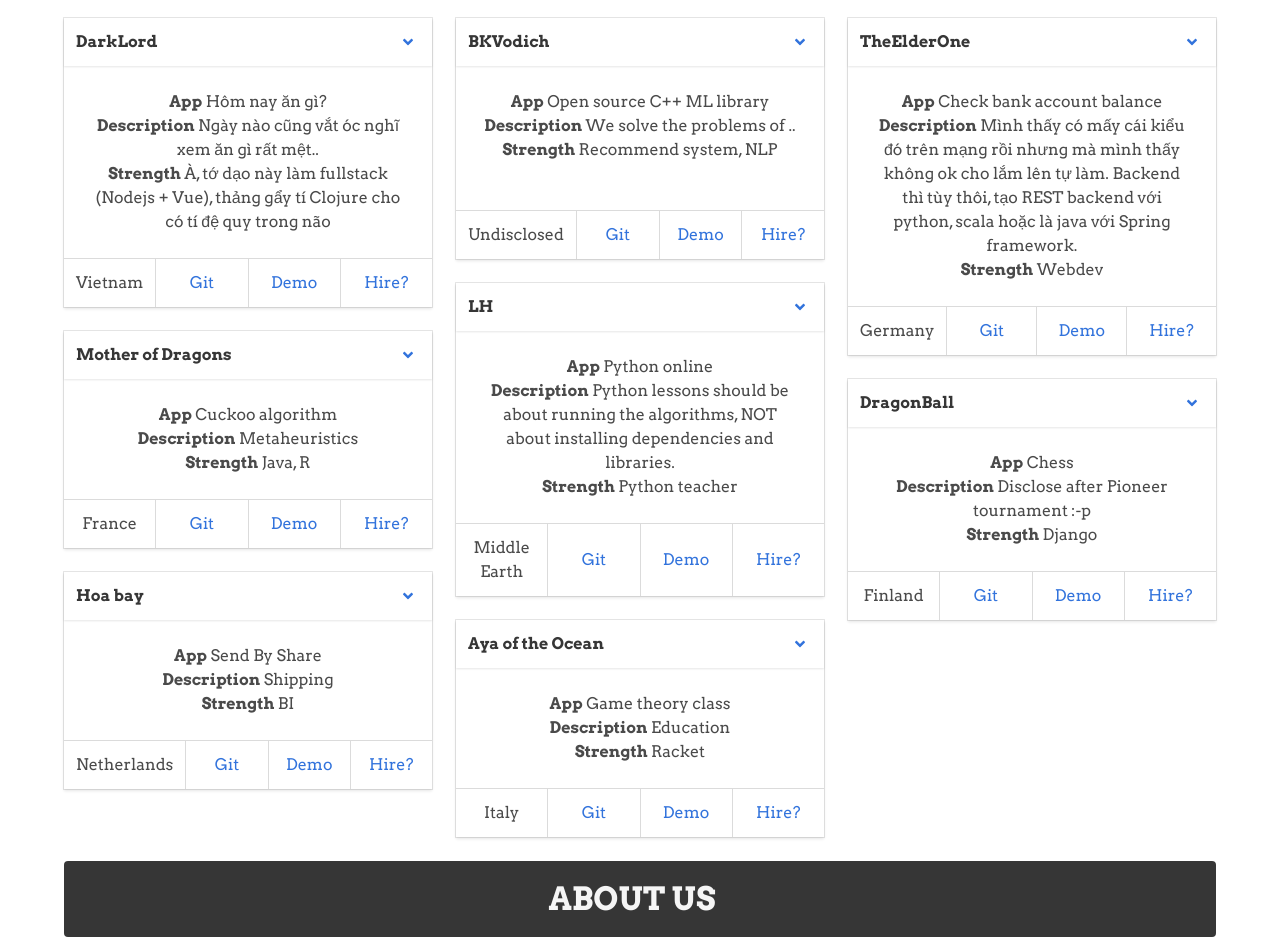
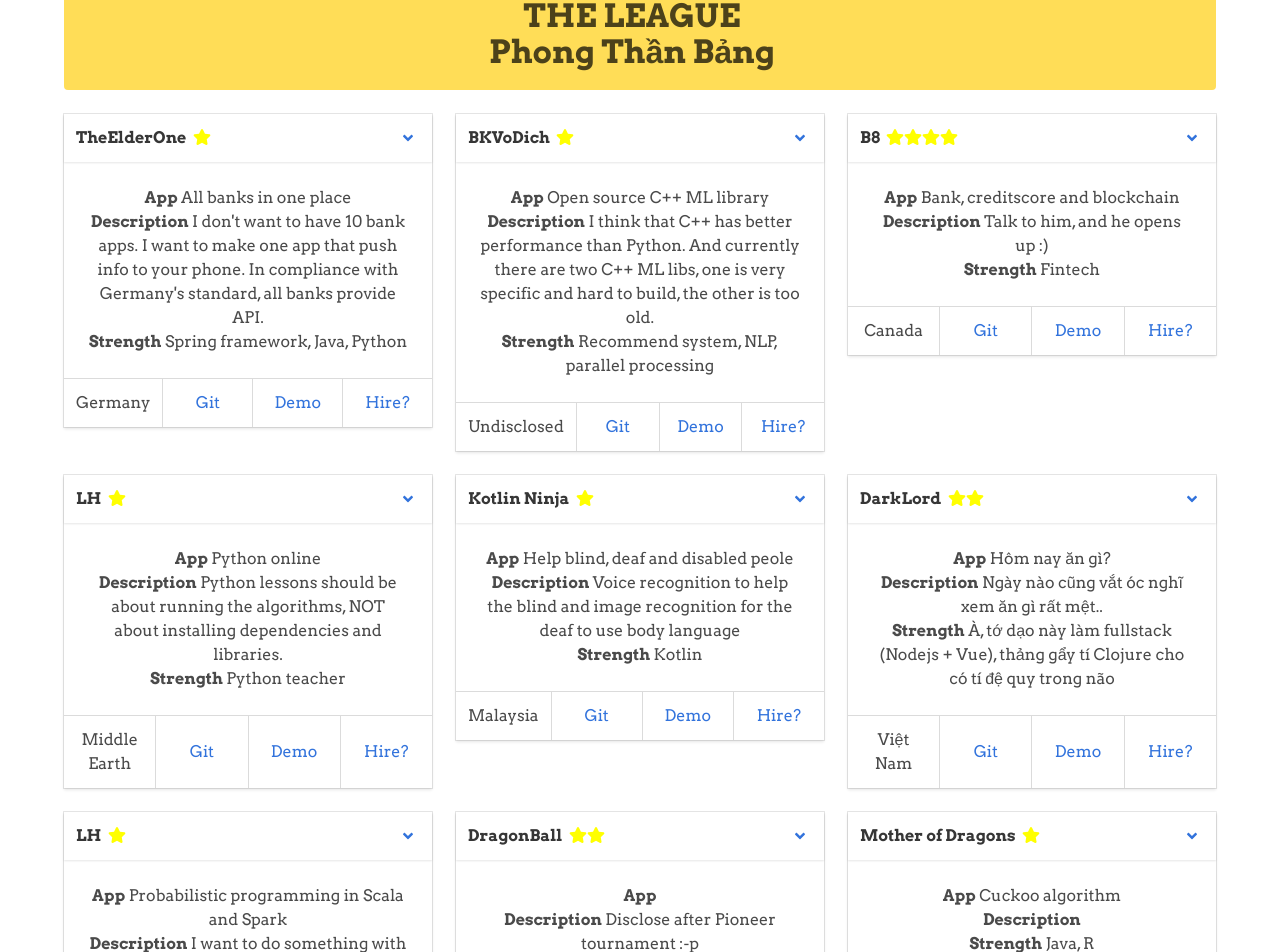
Before and after one commit to ayaderaghul/gamefront, a Vue app: page / in a window 1280 px wide. Shown: the part 2440-3392 px from the top of the page. Built offline with nearby package versions, Linux system fonts and the light colour scheme.

Commit message:
update league

```diff
--- a/src/App.vue
+++ b/src/App.vue
@@ -48,7 +48,7 @@
       <b> History</b>
 
       <ul>
-<li><a href="https://gametheoryclass.herokuapp.com/"> Waldegrave's le Her</a> <i>(first draft)</i></li>
+	<li><a href="https://gametheoryclass.herokuapp.com/"> Waldegrave's le Her</a> <i>(second draft)</i></li>
 	<li> Zermelo's paper on chess </li>
 	<li> Borel and von Neumann series of papers</li>
 	<li> John Nash's game theory</li>
@@ -87,6 +87,7 @@
 <b> Simulation configuration </b>
 <ul>
   <li> Payoff calculation </li>
+  <li> Initial configurations </li>
 <li> </li>
 <li> </li>
 </ul>
@@ -101,7 +102,11 @@
 		  </figure>
 
 		  <ul>
-		    <li>lesson 1</li>
+		    <li>The game</li>
+		    <li>The one shot and the repeated setting </li>
+		    <li> Payoff calculation and interpretation</li>
+		    <li> Short sighted and long vision agents </li>
+		    <li> Run and interpretation suggestion </li>
 		    </ul>
 
 	</div>
@@ -114,7 +119,9 @@
     </figure>
 
 		  		  <ul>
-		    <li>lesson 1</li>
+				    <li>The game tree</li>
+				    <li> Complete and incomplete information game</li>
+				    <li> The simulation and interpretation suggestion</li>
 		    </ul>
 
 	</div>
@@ -127,13 +134,17 @@
 	<div class="title notification is-warning"> THE LEAGUE	<br>
 	Phong Thần Bảng </div>
 
-	<div class="columns">
-	  <div class="column">
+	<div class="columns is-multiline" v-if="cards">
+	  <div class="column is-one-third" v-for="card in cards">
 
 	  <div class="card">
 	    <header class="card-header">
 	      <p class="card-header-title">
-	      DarkLord
+		{{ card.name }}
+		&nbsp;
+<span v-for="index in card.star">
+		  <i class="fas fa-star icon-star icon-large icon-d" style="color:yellow"></i>
+		  </span>
 	      </p>
 	      <a href="#" class="card-header-icon" aria-label="more options">
 		<span class="icon">
@@ -144,239 +155,26 @@
 	    <div class="card-content">
 	      <div class="content">
 
-<b>App</b>	      Hôm nay ăn gì?<br>
-<b>Description</b> Ngày nào cũng vắt óc nghĩ xem ăn gì rất mệt..<br>
-<b>Strength</b> À, tớ dạo này làm fullstack (Nodejs + Vue), thảng gẩy tí Clojure cho có tí đệ quy trong não
+		<b>App</b>	{{card.app}} <br>
+<b>Description</b> {{card.desc}}<br>
+<b>Strength</b> {{card.strength}} <br>
 
 	    </div>
 	  </div>
 	  <footer class="card-footer">
-	    <p class="card-footer-item">Vietnam </p>
-	    <a href="#" class="card-footer-item">Git</a>
-	    <a href="#" class="card-footer-item">Demo</a>
-	    <a href="#" class="card-footer-item">Hire?</a>
+	    <p class="card-footer-item"> {{ card.location }} </p>
+	    <a :href="card.git" target="_blank" class="card-footer-item">Git</a>
+	    <a :href="card.demo" target="_blank" class="card-footer-item">Demo</a>
+	    <a :href="card.hire" class="card-footer-item">Hire?</a>
 	  </footer>
 	  </div>
-	<br>
-
-		<div class="card">
-	  <header class="card-header">
-	    <p class="card-header-title">
-Mother of Dragons
-	    </p>
-	    <a href="#" class="card-header-icon" aria-label="more options">
-	      <span class="icon">
-		<i class="fas fa-angle-down" aria-hidden="true"></i>
-	      </span>
-	    </a>
-	  </header>
-	  <div class="card-content">
-	    <div class="content">
-
-<b>App</b> Cuckoo algorithm <br>
-<b>Description</b> Metaheuristics <br>
-<b>Strength</b> Java, R
-
-	    </div>
-	  </div>
-	  <footer class="card-footer">
-	    <p class="card-footer-item"> France </p>
-	    <a href="#" class="card-footer-item">Git</a>
-	    <a href="#" class="card-footer-item">Demo</a>
-	    <a href="#" class="card-footer-item">Hire?</a>
-
-	  </footer>
-		</div>
-		<br>
-				<div class="card">
-	  <header class="card-header">
-	    <p class="card-header-title">
-Hoa bay
-	    </p>
-	    <a href="#" class="card-header-icon" aria-label="more options">
-	      <span class="icon">
-		<i class="fas fa-angle-down" aria-hidden="true"></i>
-	      </span>
-	    </a>
-	  </header>
-	  <div class="card-content">
-	    <div class="content">
-
-<b>App</b> Send By Share <br>
-<b>Description</b> Shipping <br>
-<b>Strength</b> BI
-
-	    </div>
-	  </div>
-	  <footer class="card-footer">
-	    <p class="card-footer-item"> Netherlands </p>
-	    <a href="#" class="card-footer-item">Git</a>
-	    <a href="#" class="card-footer-item">Demo</a>
-	    <a href="#" class="card-footer-item">Hire?</a>
-
-	  </footer>
 </div>
 
 
-	  </div>
-	  <div class="column">
-	    	<div class="card">
-	  <header class="card-header">
-	    <p class="card-header-title">
-BKVodich
-	    </p>
-	    <a href="#" class="card-header-icon" aria-label="more options">
-	      <span class="icon">
-		<i class="fas fa-angle-down" aria-hidden="true"></i>
-	      </span>
-	    </a>
-	  </header>
-	  <div class="card-content">
-	    <div class="content">
-	      <b>App</b> Open source C++ ML library <br>
-	      <b>Description</b> We solve the problems of ..<br>
-	      <b>Strength</b> Recommend system, NLP <br>
-
-	      <br>
-	    </div>
-	  </div>
-	  <footer class="card-footer">
-	     <p class="card-footer-item">Undisclosed </p>
-	    <a href="#" class="card-footer-item">Git</a>
-	    <a href="#" class="card-footer-item">Demo</a>
-	    <a href="#" class="card-footer-item">Hire?</a>
-
-
-	  </footer>
-	  </div>
-		<br>
-		<div class="card">
-	  <header class="card-header">
-	    <p class="card-header-title">
-
-LH
-	    </p>
-	    <a href="#" class="card-header-icon" aria-label="more options">
-	      <span class="icon">
-		<i class="fas fa-angle-down" aria-hidden="true"></i>
-	      </span>
-	    </a>
-	  </header>
-	  <div class="card-content">
-	    <div class="content">
-	      <b>App</b> Python online <br>
-	      <b>Description</b> Python lessons should be about running the algorithms, NOT about installing dependencies and libraries. <br>
-	      <b>Strength</b> Python teacher
-
-	      <br>
-	    </div>
-	  </div>
-	  <footer class="card-footer">
-	    	    <p class="card-footer-item"> Middle Earth </p>
-	    <a href="#" class="card-footer-item">Git</a>
-
-	    <a href="#" class="card-footer-item">Demo</a>
-	    	    <a href="#" class="card-footer-item">Hire?</a>
-
-	  </footer>
-		</div>
-
-		<br>
-						<div class="card">
-	  <header class="card-header">
-	    <p class="card-header-title">
-Aya of the Ocean
-	    </p>
-	    <a href="#" class="card-header-icon" aria-label="more options">
-	      <span class="icon">
-		<i class="fas fa-angle-down" aria-hidden="true"></i>
-	      </span>
-	    </a>
-	  </header>
-	  <div class="card-content">
-	    <div class="content">
-
-<b>App</b> Game theory class <br>
-<b>Description</b> Education <br>
-<b>Strength</b> Racket
-
-	    </div>
-	  </div>
-	  <footer class="card-footer">
-	    <p class="card-footer-item"> Italy </p>
-	    <a href="#" class="card-footer-item">Git</a>
-	    <a href="#" class="card-footer-item">Demo</a>
-	    <a href="#" class="card-footer-item">Hire?</a>
-
-	  </footer>
-	  </div>
 
 
 	</div>
 
-	  <div class="column">
-	    <div class="card">
-	  <header class="card-header">
-	    <p class="card-header-title">
-	      TheElderOne
-	    </p>
-	    <a href="#" class="card-header-icon" aria-label="more options">
-	      <span class="icon">
-		<i class="fas fa-angle-down" aria-hidden="true"></i>
-	      </span>
-	    </a>
-	  </header>
-	  <div class="card-content">
-	    <div class="content">
-	      <b>App</b> Check bank account balance <br>
-	      <b>Description</b> Mình thấy có mấy cái kiểu đó trên mạng rồi nhưng mà mình thấy không ok cho lắm lên tự làm. Backend thì tùy thôi, tạo REST backend với python, scala hoặc là java với Spring framework.<br>
-	      <b>Strength</b> Webdev
-
-	      <br>
-	    </div>
-	  </div>
-	  <footer class="card-footer">
-	    <p class="card-footer-item">Germany</p>
-	    <a href="#" class="card-footer-item">Git</a>
-	    <a href="#" class="card-footer-item">Demo</a>
-	    	    <a href="#" class="card-footer-item">Hire?</a>
-
-	  </footer>
-	  </div>
-	    <br>
-	    <div class="card">
-	  <header class="card-header">
-	    <p class="card-header-title">
-	      DragonBall
-	    </p>
-	    <a href="#" class="card-header-icon" aria-label="more options">
-	      <span class="icon">
-		<i class="fas fa-angle-down" aria-hidden="true"></i>
-	      </span>
-	    </a>
-	  </header>
-	  <div class="card-content">
-	    <div class="content">
-	      <b>App</b> Chess <br>
-	      <b>Description</b> Disclose after Pioneer tournament :-p <br>
-	      <b>Strength</b> Django
-
-	      <br>
-	    </div>
-	  </div>
-	  <footer class="card-footer">
-	    <p class="card-footer-item">Finland</p>
-	    <a href="#" class="card-footer-item">Git</a>
-	    <a href="#" class="card-footer-item">Demo</a>
-	    	    <a href="#" class="card-footer-item">Hire?</a>
-
-	  </footer>
-	  </div>
-
-	  </div>
-
-
-	  </div>
 
 	      <div class="container">
 	<h2 class="title notification is-dark"> ABOUT US </h2>
@@ -390,6 +188,7 @@ Aya of the Ocean
 
       I intend to create a flat hierarchy classroom that sparks and facillitates everyone's idea. It is a project that spawns and nurtures projects. In that incubation house, I sow my own project: a game theory course. <br><br>
 
+      What is The League? The League comprises of members who do projects. <br>
       Why hire The League? Trust me, it is time for heavy R&D to meet the industry. <br>
 
       Why join The League? Do cool projects, get cheered from community, get coached from community, get HIRED !!! It is time to raise your income level, do that by training with the best.
@@ -406,9 +205,9 @@ Aya of the Ocean
     </div>
     <div class="message-body">
 
-      <p>We have 80 and growing. Main areas: data, AI, game theory, web dev, programming. </p>
-      <p style="color:crimson"> Event: Sunday 9:00 AM CET+1 (Rome time). <br>Topic: Update The League's projects / Cập nhật Phong Thần Bảng </p>
-      <p> Past weekly events: One was to review code. One was to pitch projects (of all phases). </p>
+      <p>We have 100 and growing. Areas: Security, Data (DA, DS, BI), AI (ML, DL, Computer Vision), Trading/Quant, Maths, Physics, Game theory, web dev, blockchain, Linux, programming. </p>
+      <p style="color:crimson"> Coming Event: Sunday 28/4 9:00 AM CET+1 (Rome time). <br>Topic: Let's get users and think about profit. </p>
+      <p> Past weekly events: 1. Code review. 2. Project pitch. 3. Update The League / Cập nhật Phong Thần Bảng </p>
       <p>If you don't have something concrete yet, join and comment on others. Trust me, everyone gets something to say the second time.
 </p>
 
@@ -531,7 +330,172 @@ Aya of the Ocean
 <script>
 
 export default {
-  name: 'App'
+  name: 'App',
+data () {
+return {
+cards: [
+{
+name: 'TheElderOne',
+star: 1,
+app: 'All banks in one place',
+desc: "I don't want to have 10 bank apps. I want to make one app that push info to your phone. In compliance with Germany's standard, all banks provide API.",
+strength: 'Spring framework, Java, Python',
+location: 'Germany',
+git: '#',
+demo: '#',
+hire: '#'
+
+},
+
+{
+name: 'BKVoDich',
+star: 1,
+app: 'Open source C++ ML library',
+desc: 'I think that C++ has better performance than Python. And currently there are two C++ ML libs, one is very specific and hard to build, the other is too old.',
+strength: 'Recommend system, NLP, parallel processing',
+location: 'Undisclosed',
+git: '#',
+demo: '#',
+hire: '#'
+},
+{
+name: 'B8',
+star: 4,
+app: 'Bank, creditscore and blockchain',
+desc: 'Talk to him, and he opens up :)',
+strength: 'Fintech',
+location: 'Canada',
+git: 'https://github.com/haardikk21',
+demo: '#',
+hire: '#'
+
+}
+,
+{
+name: 'LH',
+star: 1,
+app: 'Python online',
+desc: 'Python lessons should be about running the algorithms, NOT about installing dependencies and libraries.',
+strength: 'Python teacher',
+location: 'Middle Earth',
+git:'#',
+demo: '#',
+hire: '#'
+}
+,
+{
+name: 'Kotlin Ninja',
+star: 1,
+app: 'Help blind, deaf and disabled peole',
+desc: 'Voice recognition to help the blind and image recognition for the deaf to use body language',
+strength: 'Kotlin',
+location: 'Malaysia',
+git: '#',
+demo: '#',
+hire: '#'
+
+}
+,
+{
+name: 'DarkLord',
+star: 2,
+app: 'Hôm nay ăn gì?',
+desc: 'Ngày nào cũng vắt óc nghĩ xem ăn gì rất mệt..',
+strength: 'À, tớ dạo này làm fullstack (Nodejs + Vue), thảng gẩy tí Clojure cho có tí đệ quy trong não',
+location: 'Việt Nam',
+git: '#',
+demo: '#',
+hire: '#'
+},
+{
+name: 'LH',
+star: 1,
+app: 'Probabilistic programming in Scala and Spark',
+desc: 'I want to do something with 4.5 million articles.',
+strength: 'Scala',
+location: 'Middle Earth',
+git: '#',
+demo: '#',
+hire: '#'
+}
+,
+{
+name: 'DragonBall',
+star: 2,
+desc: 'Disclose after Pioneer tournament :-p',
+strength: 'Django',
+location: 'Finland',
+git: 'https://github.com/Ihsara/cotuong.py',
+demo: '',
+hire: ''
+
+}
+,
+{
+name: 'Mother of Dragons',
+star: 1,
+app: 'Cuckoo algorithm',
+description: 'Metaheuristics',
+strength: 'Java, R',
+location: 'France',
+git: '#',
+demo: '#',
+hire: '#'
+},
+{
+name: 'InHand',
+star: 2,
+app: 'Automatic download of papers from website',
+desc: 'Eh.. prof asked',
+strength: 'Selenium',
+location: 'Italy',
+git: '#',
+demo: '#',
+hire: '#'
+}
+
+,
+
+{
+name: 'Hoa bay',
+star: 1,
+app: 'Send by Share',
+desc: 'Shipping',
+strength: 'BI',
+location: 'Netherlands',
+git: '',
+demo: '',
+hire: ''
+},
+{
+
+    name: 'DragonBall',
+    star: 2,
+    app: 'Download article',
+    desc: 'Download vnexpress articles',
+    strength: 'Python',
+    location: 'Finland',
+    git: 'https://github.com/Ihsara/rescue_tl_vnexpress',
+    demo: '',
+    hire: ''
+}
+,
+{
+name: 'Aya of the Ocean',
+star: 4,
+app: 'Game theory course',
+desc: 'I want to build the future of education.',
+strength: 'Racket, Python, Ruby, Go, Rails, Vue',
+location: 'Italy',
+git: 'https://github.com/ayaderaghul',
+demo: 'https://gametheoryclass.herokuapp.com/',
+hire: ''
+}
+]
+}
+},
+
+
 }
 </script>
 
```
Lines whose indentation alone changed are shown as unchanged.
